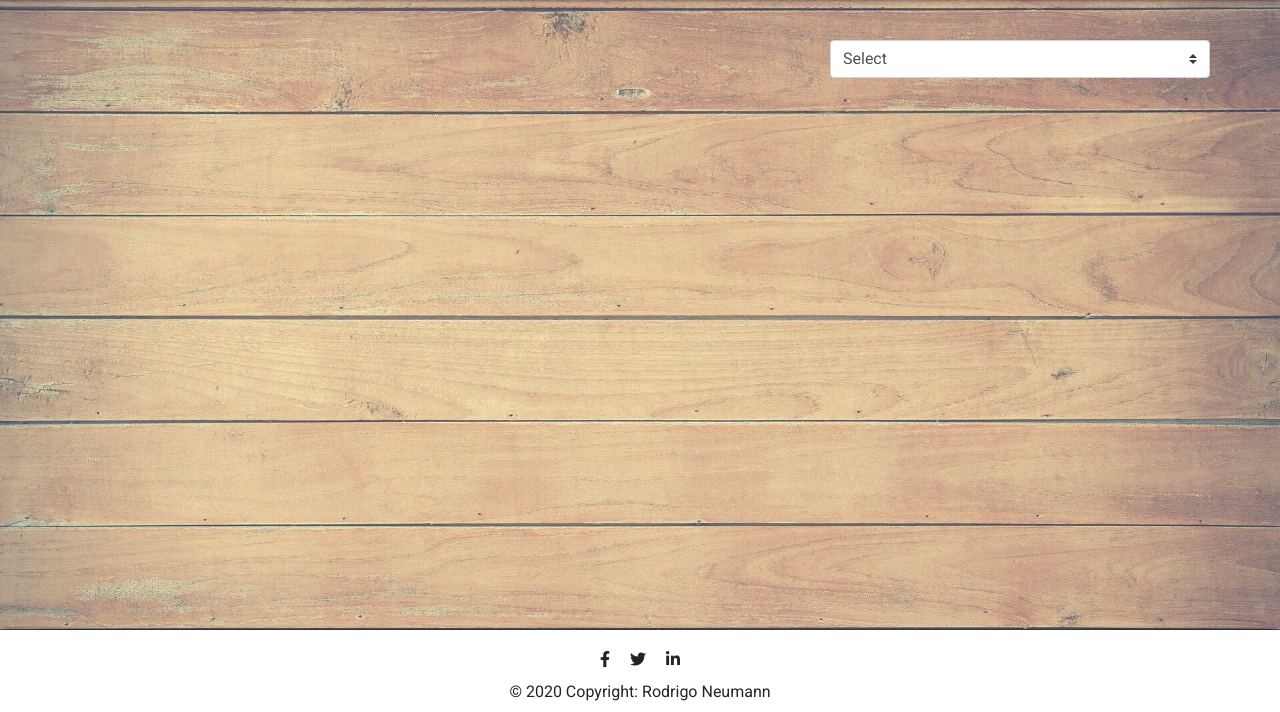
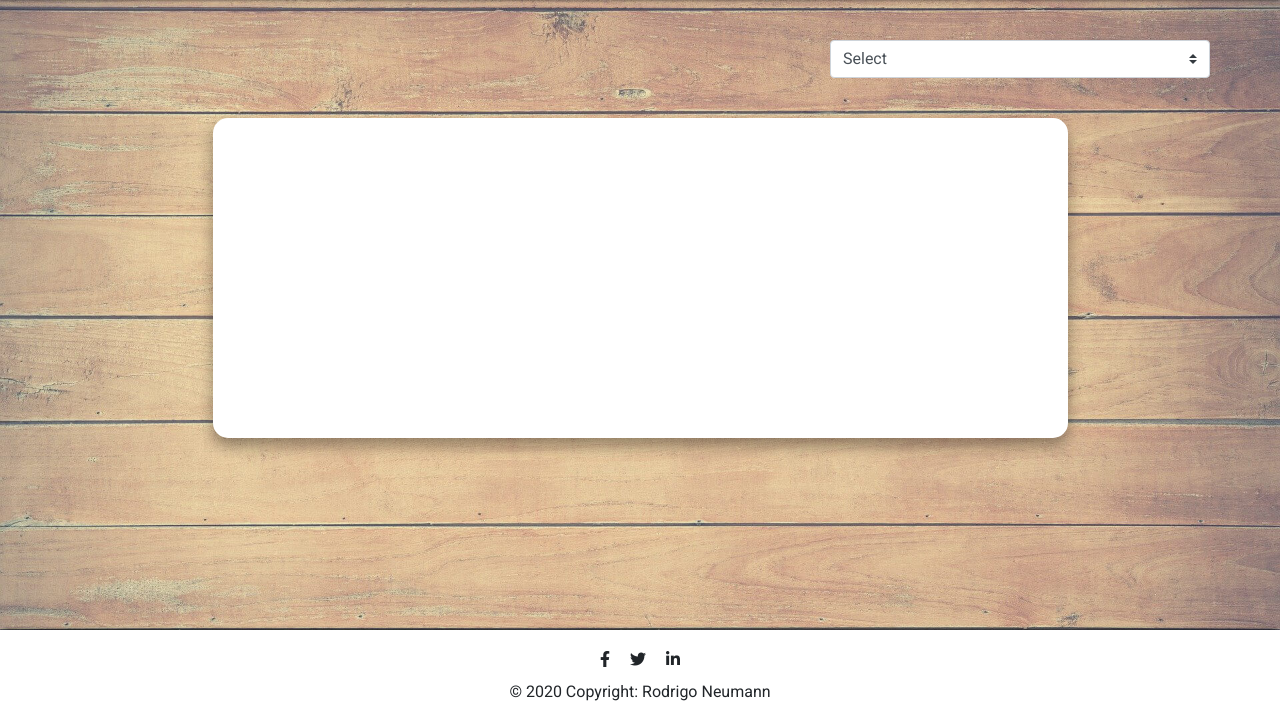
Before and after one commit to rodrigoneumann/third-milestone-project, a Flask app: page /properties_list in a window 1280 px wide. Shown: the part 88-800 px from the top of the page. Run offline with Flask 2, Linux system fonts and the light colour scheme; data that the repository does not hold is empty; some libraries are stand-ins or nearby versions.

Commit message:
added no-results partial page for my_ads and properties_list

```diff
--- a/seMgmtApp/static/css/style.css
+++ b/seMgmtApp/static/css/style.css
@@ -37,6 +37,7 @@ ul {
     justify-content: center;
     font-size: 18px;
 }
+
 
 .banner {
     background-image: url("../img/banner.jpg");
@@ -447,6 +448,18 @@ ul {
     border-color: grey
 }
 
+/* No results */
+
+.no-result-box {
+    background-color: #FFF;
+    border-radius: 15px;
+    -webkit-box-shadow: 0 3px 6px rgba(0, 0, 0, 0.16), 0 3px 6px rgba(0, 0, 0, 0.23);
+    box-shadow: 0 8px 15px rgba(0, 0, 0, 0.16), 0 8px 15px rgba(0, 0, 0, 0.23);
+    width: 100%;
+    height: 40vh;
+    margin: 1rem auto 0 auto;
+}
+
 
 /* -----------------------------------
     MEDIA QUERY
--- a/seMgmtApp/templates/my_ads.html
+++ b/seMgmtApp/templates/my_ads.html
@@ -28,6 +28,8 @@
             <div class="row col-12 mx-auto px-0 px-md-auto">
                 {% for property in sort_by_selector %}
                 {% include "partials/cards.html" %}
+                {% else %}
+                {% include "partials/no_results.html" %}
                 {% endfor %}
             </div>
 
--- /dev/null
+++ b/seMgmtApp/templates/partials/no_results.html
@@ -0,0 +1,3 @@
+<div class="container col-11 col-md-9 no-result-box">
+
+</div>
--- a/seMgmtApp/templates/properties_list.html
+++ b/seMgmtApp/templates/properties_list.html
@@ -17,6 +17,8 @@
             <div class="row col-12 mx-auto px-0 px-md-auto">
                 {% for property in sort_by_selector %}
                 {% include "partials/cards.html" %}
+                {% else %}
+                {% include "partials/no_results.html" %}
                 {% endfor %}
             </div>
 
```
